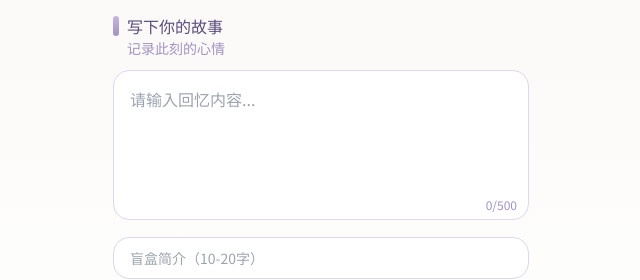
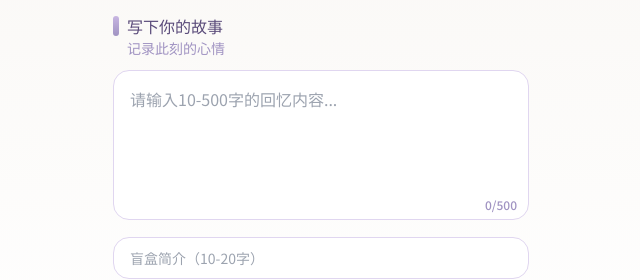
Before and after one commit to Jialearthur/Campus-fun-time-capsule, a React (Vite) app: page /create in a window 1280 px wide. Both pictures are taken after a click on the button "下一步". Shown: the part 159-439 px from the top of the page, without its empty margins (319-959 px from the left). Built offline with nearby package versions, Linux system fonts and the light colour scheme.

Commit message:
feat: 校园时光胶囊网站PRD文档
Co-authored-by: traeagent <traeagent@users.noreply.github.com>

```diff
--- a/src/components/AudioRecorder.tsx
+++ b/src/components/AudioRecorder.tsx
@@ -104,7 +104,14 @@ export default function AudioRecorder({ audioUrl, onChange }: AudioRecorderProps
 
   const startTimer = () => {
     timerRef.current = setInterval(() => {
-      setRecordingTime(prev => prev + 1);
+      setRecordingTime(prev => {
+        const newTime = prev + 1;
+        if (newTime >= 60) {
+          stopRecording();
+          return 0;
+        }
+        return newTime;
+      });
     }, 1000);
   };
 
--- a/src/components/ImageUploader.tsx
+++ b/src/components/ImageUploader.tsx
@@ -197,7 +197,7 @@ export default function ImageUploader({ images, onChange, maxImages = 3 }: Image
       <input
         ref={fileInputRef}
         type="file"
-        accept="image/*"
+        accept="image/jpeg,image/png"
         multiple
         className="hidden"
         onChange={handleFileSelect}
--- a/src/pages/CapsuleDetail.tsx
+++ b/src/pages/CapsuleDetail.tsx
@@ -81,11 +81,9 @@ export default function CapsuleDetail() {
         // 添加访问成功通知
         if (currentUser) {
           addNotification({
-            id: Date.now().toString(),
             title: '访问成功',
             message: '您已成功访问私密胶囊',
-            read: false,
-            createdAt: new Date().toISOString()
+            type: 'system'
           });
         }
       } else {
--- a/src/pages/CreateCapsule.tsx
+++ b/src/pages/CreateCapsule.tsx
@@ -235,16 +235,32 @@ export default function CreateCapsule() {
                 <div className="relative">
                   <textarea
                     value={content}
-                    onChange={(e) => setContent(e.target.value)}
-                    placeholder="请输入回忆内容..."
+                    onChange={(e) => {
+                      if (e.target.value.length <= 500) {
+                        setContent(e.target.value);
+                      }
+                    }}
+                    placeholder="请输入10-500字的回忆内容..."
                     style={{
                       color: selectedTemplate?.fontStyle.color,
                       fontFamily: selectedTemplate?.fontStyle.fontFamily
                     }}
-                    className="w-full min-h-[150px] bg-white border border-[#e0d6f0] rounded-2xl p-4 resize-none focus:outline-none focus:ring-2 focus:ring-[#c8b6e2] focus:border-[#c8b6e2] transition-all"
+                    className={cn(
+                      "w-full min-h-[150px] bg-white border rounded-2xl p-4 resize-none focus:outline-none focus:ring-2 transition-all",
+                      content.length > 0 && content.length < 10
+                        ? "border-[#e57373] focus:ring-[#e57373] focus:border-[#e57373]"
+                        : content.length === 500
+                        ? "border-[#ff9800] focus:ring-[#ff9800] focus:border-[#ff9800]"
+                        : "border-[#e0d6f0] focus:ring-[#c8b6e2] focus:border-[#c8b6e2]"
+                    )}
                   />
-                  <div className="absolute bottom-3 right-3 text-xs text-[#a093c2]">
+                  <div className={cn(
+                    "absolute bottom-3 right-3 text-xs font-medium",
+                    content.length > 0 && content.length < 10 ? "text-[#e57373]" :
+                    content.length === 500 ? "text-[#ff9800]" : "text-[#a093c2]"
+                  )}>
                     {content.length}/500
+                    {content.length > 0 && content.length < 10 && <span className="ml-1">（至少10字）</span>}
                   </div>
                 </div>
                 {isPublic && (
--- a/src/store/useCapsuleStore.ts
+++ b/src/store/useCapsuleStore.ts
@@ -101,8 +101,13 @@ export const useCapsuleStore = create<CapsuleStore>()(
 
       bindWechat: () => set({ wechatBound: true }),
 
-      addNotification: (notification) => set((state) => ({
-        notifications: [notification, ...state.notifications]
+      addNotification: (notificationData) => set((state) => ({
+        notifications: [{
+          ...notificationData,
+          id: Date.now().toString(),
+          read: false,
+          createdAt: new Date().toISOString()
+        }, ...state.notifications]
       })),
 
       markNotificationAsRead: (id) => set((state) => ({
--- a/src/utils/validation.ts
+++ b/src/utils/validation.ts
@@ -4,6 +4,13 @@ export function validateContent(content: string): { valid: boolean; message?: st
   }
   if (content.length > 500) {
     return { valid: false, message: '内容不能超过500个字' };
+  }
+  return { valid: true };
+}
+
+export function validateAudio(duration: number): { valid: boolean; message?: string } {
+  if (duration > 60) {
+    return { valid: false, message: '语音不能超过60秒' };
   }
   return { valid: true };
 }
```
Also changed, not shown: .trae/documents/prd.md.
